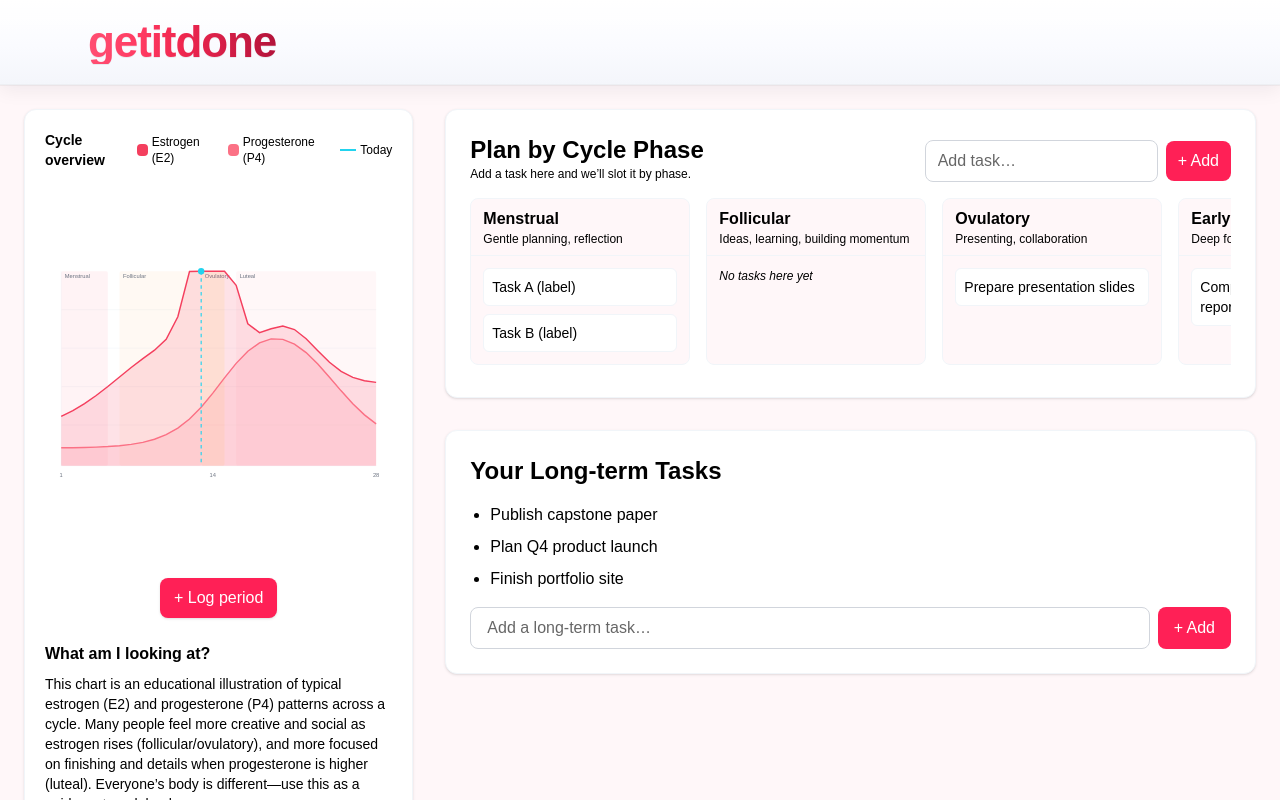
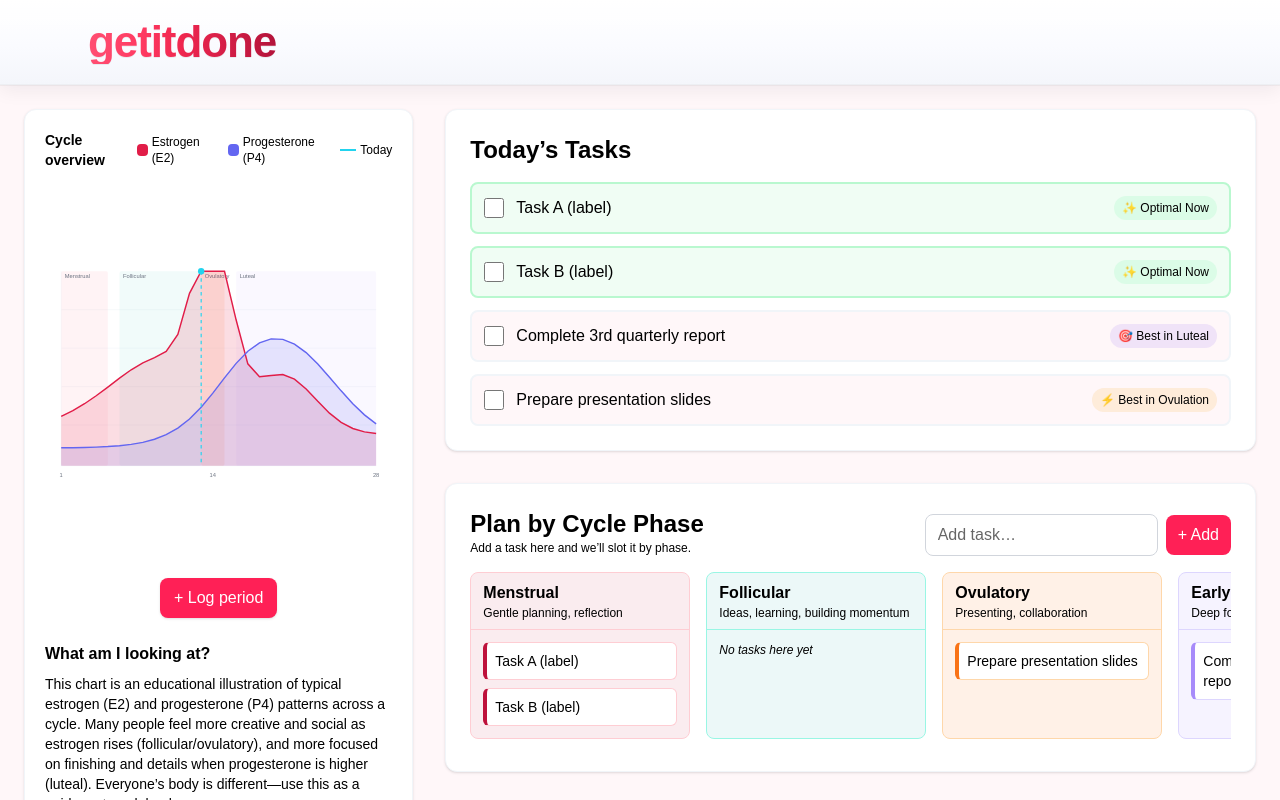
Before and after one commit to npothu/getitdone, a Next.js app: page / in a window 1280 px wide. Shown: the top 800 px of the page. Built offline with nearby package versions, Linux system fonts and the light colour scheme.

Commit message:
fixed up ui
changed color

```diff
--- a/src/app/layout.tsx
+++ b/src/app/layout.tsx
@@ -20,7 +20,7 @@ export const metadata: Metadata = {
 export default function RootLayout({ children }: { children: React.ReactNode }) {
   return (
     <html lang="en">
-      <body className={`${geistSans.variable} ${geistMono.variable} antialiased bg-[#FFFFFF] text-black`}>
+      <body className={`${geistSans.variable} ${geistMono.variable} antialiased bg-[#FFF7F9] text-black`}>
         {/* Site Header */}
         <header className="glossy-header sticky top-0 z-30 w-full border-b border-[#EDEFF3]">
   <div className="max-w-6xl mx-auto px-6 py-4 md:py-5 flex items-center justify-between">
--- a/src/app/page.tsx
+++ b/src/app/page.tsx
@@ -12,12 +12,27 @@ import {
    Types
    ========================= */
 type Task = { id: number; text: string; completed: boolean };
+type ColKey = "Menstrual" | "Follicular" | "Ovulatory" | "Early Luteal" | "Late Luteal";
+
+/* Phase UI palette for Kanban */
+const PHASE_UI: Record<ColKey, { base: string; light: string; chipBg: string; chipText: string; border: string }> = {
+  // deep color
+  Menstrual:   { base: "#be123c", light: "rgba(190,18,60,0.08)", chipBg: "bg-rose-50",    chipText: "text-rose-800",    border: "#fecdd3" },
+  // “free & fun”
+  Follicular:  { base: "#0ea5a4", light: "rgba(14,165,164,0.08)", chipBg: "bg-teal-50",    chipText: "text-teal-800",    border: "#99f6e4" },
+  // “punch in the face”
+  Ovulatory:   { base: "#f97316", light: "rgba(249,115,22,0.10)", chipBg: "bg-orange-50",  chipText: "text-orange-800",  border: "#fed7aa" },
+  // soft
+  "Early Luteal": { base: "#a78bfa", light: "rgba(167,139,250,0.10)", chipBg: "bg-violet-50", chipText: "text-violet-800", border: "#ddd6fe" },
+  // deeper again
+  "Late Luteal":  { base: "#6b21a8", light: "rgba(107,33,168,0.08)", chipBg: "bg-purple-50", chipText: "text-purple-800", border: "#e9d5ff" },
+};
 
 /* =========================
    Page
    ========================= */
 export default function Dashboard() {
-  // --- Cycle state (same defaults) ---
+  // --- Cycle state ---
   const [lastStart, setLastStart] = useState<string>(
     new Date(Date.now() - 12 * 24 * 60 * 60 * 1000).toISOString().slice(0, 10)
   );
@@ -28,25 +43,19 @@ export default function Dashboard() {
     () => getCurrentCycleInfo(lastPeriodDate, cycleLen),
     [lastPeriodDate, cycleLen]
   );
-
-  // Keep x-axis long enough if cycle is running “late”
   const effectiveLen = Math.max(cycleLen, currentCycle.cycleDay);
 
-  // --- Tasks (shared store) ---
+  // --- Tasks ---
   const [tasks, setTasks] = useState<Task[]>([
     { id: 1, text: "Task A (label)", completed: false },
     { id: 2, text: "Task B (label)", completed: false },
     { id: 3, text: "Complete 3rd quarterly report", completed: false },
     { id: 4, text: "Prepare presentation slides", completed: false },
   ]);
+  const toggleTask = (id: number) =>
+    setTasks((prev) => prev.map((t) => (t.id === id ? { ...t, completed: !t.completed } : t)));
 
-  const toggleTask = (id: number) => {
-    setTasks((prev) => prev.map((t) => (t.id === id ? { ...t, completed: !t.completed } : t)));
-  };
-
-  /* ============ Kanban grouping (RIGHT column) ============ */
-  type ColKey = "Menstrual" | "Follicular" | "Ovulatory" | "Early Luteal" | "Late Luteal";
-
+  /* ---- Kanban grouping ---- */
   const columns: { key: ColKey; desc: string }[] = [
     { key: "Menstrual", desc: "Gentle planning, reflection" },
     { key: "Follicular", desc: "Ideas, learning, building momentum" },
@@ -64,7 +73,6 @@ export default function Dashboard() {
     if (["luteal", "post-ovulatory", "postovulatory"].includes(s)) return "Luteal";
     return "Menstrual";
   }
-
   function bucketForTask(text: string): ColKey {
     const phase = normalizePhase(getTaskOptimalPhase(text));
     if (phase === "Luteal") {
@@ -78,21 +86,15 @@ export default function Dashboard() {
   }
 
   const initCols: Record<ColKey, Task[]> = {
-    Menstrual: [],
-    Follicular: [],
-    Ovulatory: [],
-    "Early Luteal": [],
-    "Late Luteal": [],
+    Menstrual: [], Follicular: [], Ovulatory: [], "Early Luteal": [], "Late Luteal": [],
   };
-
   const tasksByCol = tasks.reduce<Record<ColKey, Task[]>>((acc, t) => {
     const key = bucketForTask(t.text);
-    if (!acc[key]) acc[key] = [];
-    acc[key].push(t);
+    (acc[key] ??= []).push(t);
     return acc;
   }, { ...initCols });
 
-  // Add Task lives in the Kanban (RIGHT column)
+  // Add Task (Kanban header)
   const [newKanbanTask, setNewKanbanTask] = useState("");
   const addTaskFromKanban = () => {
     const text = newKanbanTask.trim();
@@ -107,7 +109,7 @@ export default function Dashboard() {
     }
   };
 
-  // Long-term tasks (RIGHT column, under Kanban)
+  // Long-term tasks (only place you can add)
   const [longTerm, setLongTerm] = useState<string[]>([
     "Publish capstone paper",
     "Plan Q4 product launch",
@@ -123,26 +125,26 @@ export default function Dashboard() {
 
   /* ============ Layout ============
      XL and up:
-       LEFT  (span 1): Hormone Graph → Today’s Tasks
-       RIGHT (span 2): Kanban (with Add Task) → Long-term tasks
+       LEFT  (span 1): Hormone Graph
+       RIGHT (span 2): Today’s Tasks (wide) → Kanban (wide) → Long-term tasks (wide)
   */
   return (
     <div className="min-h-screen bg-[#FFF7F9]">
       <div className="w-full px-6 py-6 force-text-black">
         <div className="grid grid-cols-1 xl:grid-cols-3 gap-8">
-          {/* LEFT (1/3 width) */}
+          {/* LEFT (1/3) — Hormone chart */}
           <div className="xl:col-span-1 space-y-8">
-            {/* Hormone Graph + Log Period + Info */}
             <section className="bg-white rounded-xl p-5 shadow-sm border border-[#F1F5F9]">
               <div className="mb-3 flex items-center justify-between">
                 <div className="text-sm font-semibold text-[#1F2937]">Cycle overview</div>
                 <div className="flex items-center gap-3 text-xs text-[#6B7280]">
-                  <Legend swatch="#F43F5E" label="Estrogen (E2)" />
-                  <Legend swatch="#FB7185" label="Progesterone (P4)" />
+                  <Legend swatch="#e11d48" label="Estrogen (E2)" />
+                  <Legend swatch="#6366F1" label="Progesterone (P4)" />
                   <Legend swatch="#22D3EE" label="Today" line />
                 </div>
               </div>
 
+              {/* Distinct colors: E2 = rose-600, P4 = indigo-500 */}
               <HormoneGraph
                 cycleLength={effectiveLen}
                 cycleDay={currentCycle.cycleDay}
@@ -164,8 +166,11 @@ export default function Dashboard() {
                 </p>
               </div>
             </section>
+          </div>
 
-            {/* Today’s Tasks (no add here) */}
+          {/* RIGHT (2/3) — Wide stack: Tasks → Kanban → Long-term */}
+          <aside className="xl:col-span-2 space-y-8">
+            {/* Today’s Tasks — WIDE */}
             <section className="bg-white rounded-xl p-6 shadow-sm border border-[#F1F5F9]">
               <h2 className="text-2xl font-bold mb-4">Today’s Tasks</h2>
               <div className="space-y-3">
@@ -211,11 +216,8 @@ export default function Dashboard() {
                 })}
               </div>
             </section>
-          </div>
 
-          {/* RIGHT (2/3 width) */}
-          <aside className="xl:col-span-2 space-y-8">
-            {/* Kanban with Add Task */}
+            {/* Kanban — WIDE */}
             <section className="bg-white rounded-xl p-6 shadow-sm border border-[#F1F5F9]">
               <div className="flex items-end justify-between gap-3 mb-4">
                 <div>
@@ -241,29 +243,55 @@ export default function Dashboard() {
                 </div>
               </div>
 
+              {/* Color-coded columns */}
               <div className="grid grid-flow-col auto-cols-[minmax(220px,1fr)] gap-4 overflow-x-auto pb-2">
-                {columns.map((col) => (
-                  <div key={col.key} className="rounded-lg border border-[#F1F5F9] bg-[#FFF7F9]">
-                    <div className="px-3 py-2 border-b border-[#F1F5F9]">
-                      <div className="font-semibold">{col.key}</div>
+                {columns.map((col) => {
+                  const ui = PHASE_UI[col.key];
+                  return (
+                    <div
+                      key={col.key}
+                      className="rounded-lg border"
+                      style={{
+                        backgroundColor: ui.light,
+                        borderColor: ui.border,
+                      }}
+                    >
+                      <div
+                        className="px-3 py-2 border-b"
+                        style={{ borderColor: ui.border }}
+                      >
+                        <div className="font-semibold" style={{ color: ui.base }}>
+                          {col.key}
+                        </div>
                         <div className="text-xs text-black/70">{col.desc}</div>
                       </div>
+
                       <div className="p-3 space-y-2">
                         {tasksByCol[col.key].length === 0 && (
                           <div className="text-xs text-black/50 italic">No tasks here yet</div>
                         )}
                         {tasksByCol[col.key].map((t) => (
-                        <div key={t.id} className="p-2 rounded-md bg-white border border-[#F1F5F9] text-sm">
+                          <div
+                            key={t.id}
+                            className={`p-2 rounded-md bg-white text-sm ${ui.chipBg} ${ui.chipText}`}
+                            style={{
+                              borderLeft: `4px solid ${ui.base}`,
+                              borderRight: `1px solid ${ui.border}`,
+                              borderTop: `1px solid ${ui.border}`,
+                              borderBottom: `1px solid ${ui.border}`,
+                            }}
+                          >
                             {t.text}
                           </div>
                         ))}
                       </div>
                     </div>
-                ))}
+                  );
+                })}
               </div>
             </section>
 
-            {/* Long-term tasks */}
+            {/* Long-term tasks — WIDE (only place to add) */}
             <section className="bg-white rounded-xl p-6 shadow-sm border border-[#F1F5F9]">
               <h2 className="text-2xl font-bold mb-4">Your Long-term Tasks</h2>
               <ul className="list-disc pl-5 space-y-2">
@@ -388,9 +416,8 @@ function HormoneGraph({
   const x = (day: number) =>
     PAD + ((Math.max(1, Math.min(cycleLength, day)) - 1) / Math.max(1, cycleLength - 1)) * (W - PAD * 2);
   const y = (val: number) => {
-    const top = 16,
-      bottom = H - 32;
-    return bottom - clamp01(val) * (bottom - top);
+    const top = 16, bottom = H - 32;
+    return bottom - Math.max(0, Math.min(1, val)) * (bottom - top);
   };
 
   // Phase boundaries
@@ -405,7 +432,7 @@ function HormoneGraph({
 
   // Curves (educational 0..1)
   const estrogen = (d: number) => {
-    const a = sigmoid((d - 6) / 3) * (1 - sigmoid((d - ovu + 1)) / 1.8);
+    const a = sigmoid((d - 6) / 3) * (1 - sigmoid((d - ovu + 1) / 1.8));
     const peak = Math.exp(-Math.pow((d - ovu) / 2.2, 2));
     const luteal = 0.3 * Math.exp(-Math.pow((d - (ovu + 6)) / 4.0, 2));
     return clamp01(0.15 + 0.6 * a + 0.9 * peak + luteal);
@@ -420,8 +447,9 @@ function HormoneGraph({
   const e2Path = pathFrom(days, (d) => ({ x: x(d), y: y(estrogen(d)) }));
   const p4Path = pathFrom(days, (d) => ({ x: x(d), y: y(progesterone(d)) }));
 
-  const e2Area = areaFrom(days, (d) => ({ x: x(d), y: y(estrogen(d)) }), H - 28);
-  const p4Area = areaFrom(days, (d) => ({ x: x(d), y: y(progesterone(d)) }), H - 28);
+  // Distinct fills
+  const e2Area = areaFrom(days, (d) => ({ x: x(d), y: y(estrogen(d)) }), H - 28);  // rose
+  const p4Area = areaFrom(days, (d) => ({ x: x(d), y: y(progesterone(d)) }), H - 28); // indigo
 
   const [tip, setTip] = useState<{ show: boolean; left: number; top: number; day: number } | null>(null);
 
@@ -439,9 +467,9 @@ function HormoneGraph({
 
   const bandRects = [
     { start: 1, end: menstrualEnd, fill: "rgba(244,63,94,0.06)", label: "Menstrual" },
-    { start: follicularStart, end: follicularEnd, fill: "rgba(251,146,60,0.06)", label: "Follicular" },
-    { start: ovulatoryStart, end: ovulatoryEnd, fill: "rgba(250,204,21,0.10)", label: "Ovulatory" },
-    { start: lutealStart, end: lutealEnd, fill: "rgba(251,113,133,0.06)", label: "Luteal" },
+    { start: follicularStart, end: follicularEnd, fill: "rgba(20,184,166,0.06)", label: "Follicular" },
+    { start: ovulatoryStart, end: ovulatoryEnd, fill: "rgba(249,115,22,0.10)", label: "Ovulatory" },
+    { start: lutealStart, end: lutealEnd, fill: "rgba(167,139,250,0.06)", label: "Luteal" },
   ].filter((b) => b.end >= b.start);
 
   function onMove(e: React.MouseEvent<SVGSVGElement, MouseEvent>) {
@@ -453,12 +481,8 @@ function HormoneGraph({
     const day = Math.max(1, Math.min(cycleLength, Math.round(1 + ratio * (cycleLength - 1))));
     setTip({ show: true, left: e.clientX - left + 12, top: e.clientY - top + 12, day });
   }
-  function onLeave() {
-    setTip(null);
-  }
-  function onClick() {
-    if (!tip) setTip({ show: true, left: 240, top: 40, day: cycleDay });
-  }
+  function onLeave() { setTip(null); }
+  function onClick() { if (!tip) setTip({ show: true, left: 240, top: 40, day: cycleDay }); }
 
   return (
     <div className="relative">
@@ -492,30 +516,23 @@ function HormoneGraph({
           );
         })}
 
-        {/* filled areas */}
-        <path d={e2Area} fill="rgba(244, 63, 94, 0.15)" />
-        <path d={p4Area} fill="rgba(251, 113, 133, 0.15)" />
+        {/* filled areas (distinct) */}
+        <path d={e2Area} fill="rgba(225, 29, 72, 0.15)" />
+        <path d={p4Area} fill="rgba(99, 102, 241, 0.15)" />
 
-        {/* lines */}
-        <path d={e2Path} fill="none" stroke="#F43F5E" strokeWidth="2.5" />
-        <path d={p4Path} fill="none" stroke="#FB7185" strokeWidth="2.5" />
+        {/* lines (distinct) */}
+        <path d={e2Path} fill="none" stroke="#e11d48" strokeWidth="2.5" />
+        <path d={p4Path} fill="none" stroke="#6366F1" strokeWidth="2.5" />
 
         {/* today marker */}
         <line
-          x1={x(cycleDay)}
-          y1={16}
-          x2={x(cycleDay)}
-          y2={H - 28}
-          stroke="#22D3EE"
-          strokeDasharray="6,6"
-          strokeWidth={2}
+          x1={x(cycleDay)} y1={16} x2={x(cycleDay)} y2={H - 28}
+          stroke="#22D3EE" strokeDasharray="6,6" strokeWidth={2}
         />
         <circle cx={x(cycleDay)} cy={y(estrogen(cycleDay))} r="5.5" fill="#22D3EE" />
 
         {/* x labels */}
-        <text x={x(1)} y={H - 8} fontSize="10" textAnchor="middle" fill="#6B7280">
-          1
-        </text>
+        <text x={x(1)} y={H - 8} fontSize="10" textAnchor="middle" fill="#6B7280">1</text>
         <text x={x(Math.ceil(cycleLength / 2))} y={H - 8} fontSize="10" textAnchor="middle" fill="#6B7280">
           {Math.ceil(cycleLength / 2)}
         </text>
@@ -530,12 +547,12 @@ function HormoneGraph({
           <div className="bg-white border border-[#F1F5F9] shadow-sm rounded-md px-3 py-2 text-xs text-[#111827]">
             <div className="font-medium mb-1">Day {tip.day}</div>
             <div className="flex items-center gap-2">
-              <span className="inline-block w-2.5 h-2.5 rounded-sm" style={{ background: "#F43F5E" }} />
+              <span className="inline-block w-2.5 h-2.5 rounded-sm" style={{ background: "#e11d48" }} />
               <span className="text-[#6B7280]">E2:</span>{" "}
               <span className="font-medium">{qualitative((d) => estrogen(d), tip.day)}</span>
             </div>
             <div className="flex items-center gap-2">
-              <span className="inline-block w-2.5 h-2.5 rounded-sm" style={{ background: "#FB7185" }} />
+              <span className="inline-block w-2.5 h-2.5 rounded-sm" style={{ background: "#6366F1" }} />
               <span className="text-[#6B7280]">P4:</span>{" "}
               <span className="font-medium">{qualitative((d) => progesterone(d), tip.day)}</span>
             </div>
@@ -549,35 +566,21 @@ function HormoneGraph({
 /* =========================
    Helpers
    ========================= */
-function clamp01(v: number) {
-  return Math.max(0, Math.min(1, v));
-}
-function clamp(v: number, lo: number, hi: number) {
-  return Math.max(lo, Math.min(hi, v));
-}
-function sigmoid(z: number) {
-  return 1 / (1 + Math.exp(-z));
-}
+function clamp01(v: number) { return Math.max(0, Math.min(1, v)); }
+function clamp(v: number, lo: number, hi: number) { return Math.max(lo, Math.min(hi, v)); }
+function sigmoid(z: number) { return 1 / (1 + Math.exp(-z)); }
 function pathFrom<T>(arr: T[], map: (t: T, i: number) => { x: number; y: number }) {
-  return arr
-    .map((t, i) => {
+  return arr.map((t, i) => {
     const { x, y } = map(t, i);
     return `${i === 0 ? "M" : "L"} ${x.toFixed(2)} ${y.toFixed(2)}`;
-    })
-    .join(" ");
+  }).join(" ");
 }
-function areaFrom<T>(
-  arr: T[],
-  map: (t: T, i: number) => { x: number; y: number },
-  baselineY: number
-) {
+function areaFrom<T>(arr: T[], map: (t: T, i: number) => { x: number; y: number }, baselineY: number) {
   const pts = arr.map(map);
-  if (pts.length === 0) return "";
+  if (!pts.length) return "";
   const start = `M ${pts[0].x.toFixed(2)} ${baselineY.toFixed(2)}`;
   const lines = pts.map((p) => `L ${p.x.toFixed(2)} ${p.y.toFixed(2)}`).join(" ");
   const end = `L ${pts[pts.length - 1].x.toFixed(2)} ${baselineY.toFixed(2)} Z`;
   return `${start} ${lines} ${end}`;
 }
-function capitalize(s: string) {
-  return s.charAt(0).toUpperCase() + s.slice(1);
-}
+function capitalize(s: string) { return s.charAt(0).toUpperCase() + s.slice(1); }
```
Lines whose indentation alone changed are shown as unchanged.
